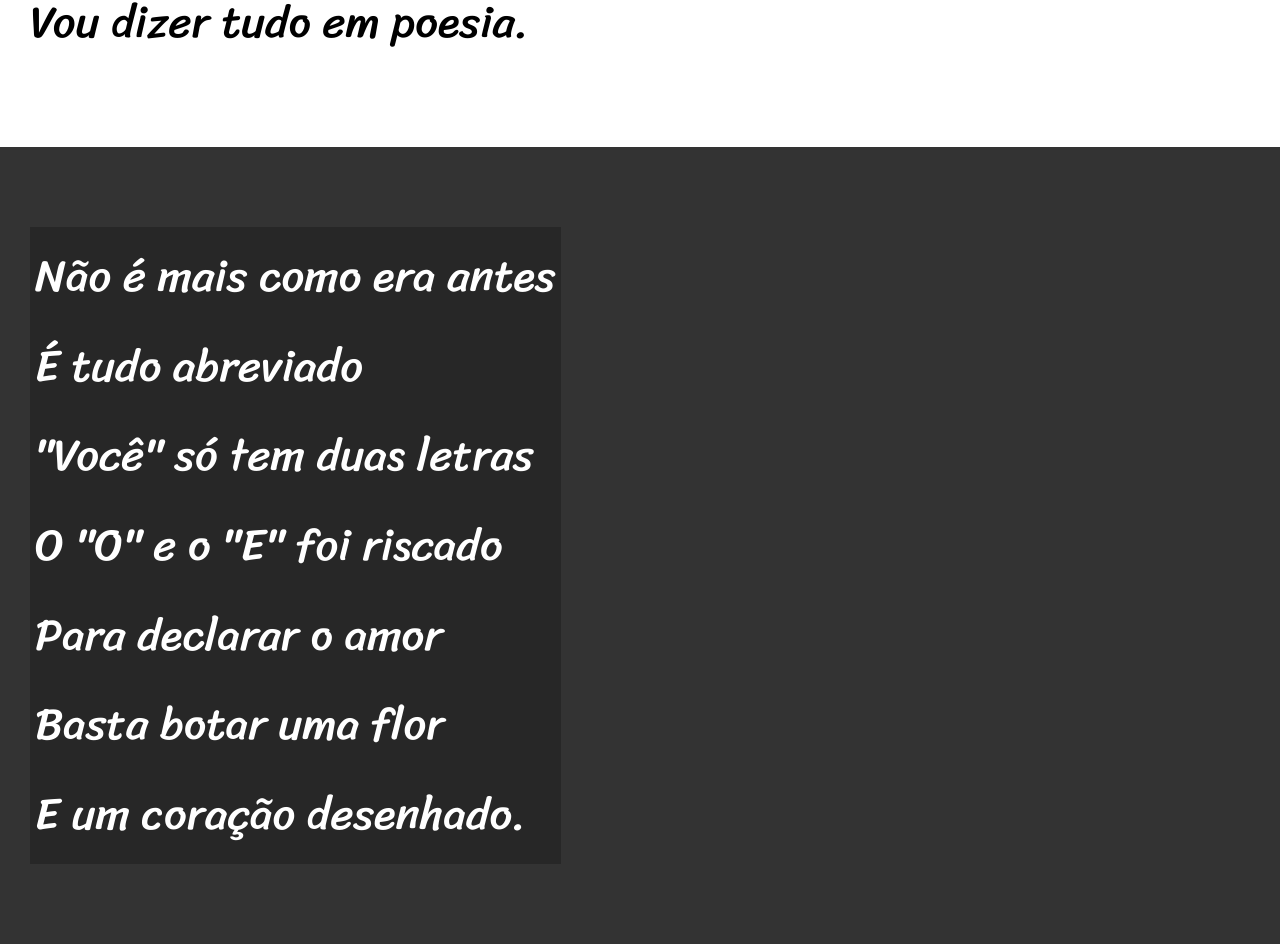
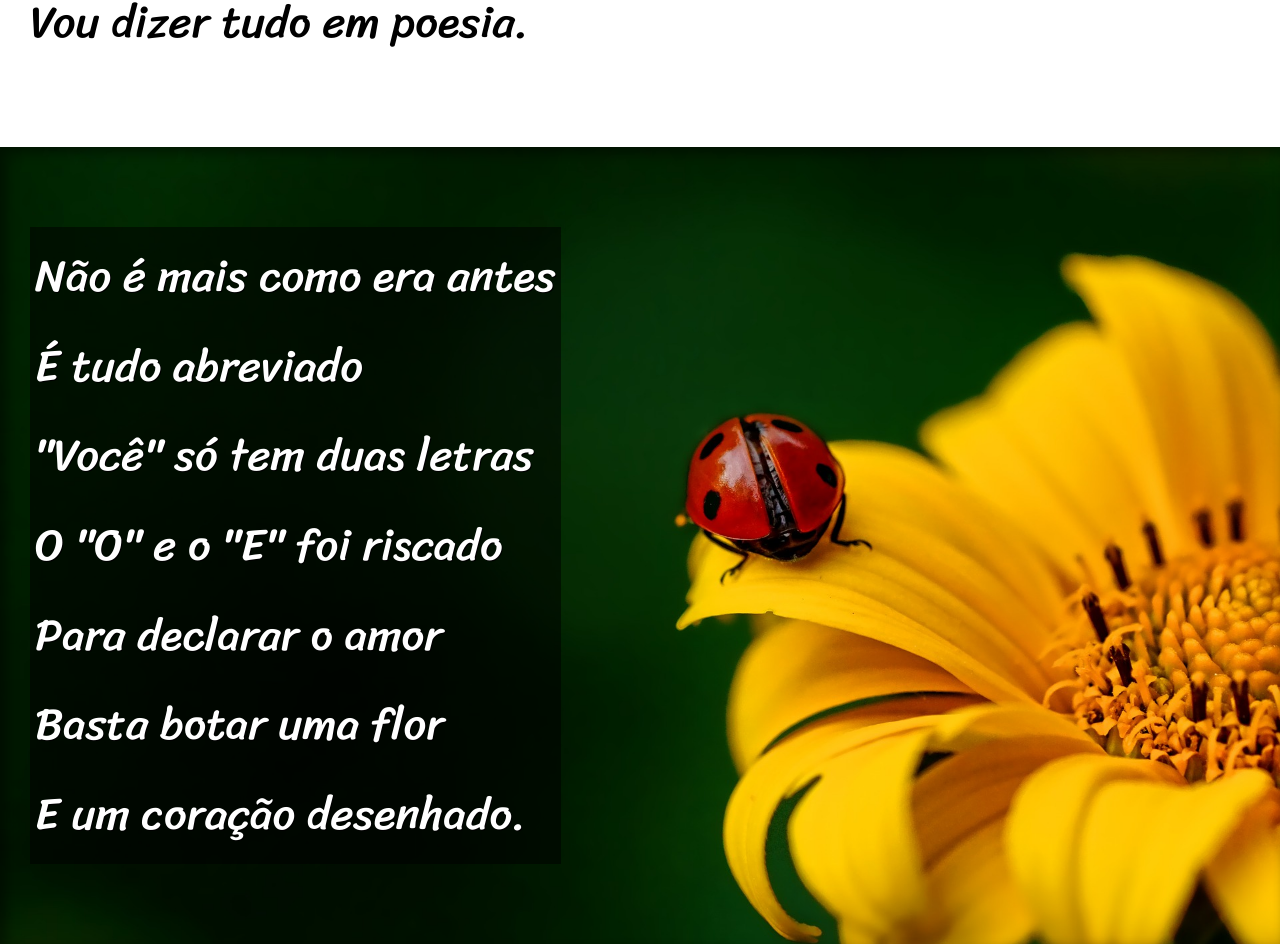
Before and after one commit to Guteu/html-css, a plain HTML site: page desafios/d012-projeto-cordel/index.html in a window 1280 px wide. Shown: the part 900-1844 px from the top of the page. Drawn offline with Linux system fonts and the light colour scheme.

Commit message:
finalização projeto cordel

```diff
--- a/desafios/d012-projeto-cordel/estilo/style.css
+++ b/desafios/d012-projeto-cordel/estilo/style.css
@@ -66,13 +66,30 @@ section.normal {
 
 section.imagem {
     background-color: rgb(51, 51, 51);
+    background-size: cover;
     color: white;
+    box-shadow: inset 6px 6px 13px 0px rgba(0, 0, 0, 0.469);
+    background-attachment: fixed;
 }
 
 section.imagem > p {
-    background-color: rgba(0, 0, 0, 0.237);
+    background-color: rgba(0, 0, 0, 0.537);
     display: inline-block;
     padding: 5px;
+    text-shadow: 1px 1px 0px black;
+}
+
+section > p {
+    padding-bottom: 2em;
+}
+
+section#img01 {
+    background-image: url('../imagens/background001.jpg');
+    background-position: right center;
+}
+
+section#img02 {
+    background-image: url('../imagens/background002.jpg');
 }
 
 footer {
--- a/desafios/d012-projeto-cordel/index.html
+++ b/desafios/d012-projeto-cordel/index.html
@@ -9,7 +9,7 @@
 <body>
     <header>
         <h1>Cordel Moderno</h1>
-        <p>Por <a href="https://www.recantodasletras.com.br/poesias/3186743">Milton Duarte</a></p>
+        <p>Por <a href="https://www.recantodasletras.com.br/poesias/3186743" target="_blank">Milton Duarte</a></p>
     </header>
 
     <section class="normal">
@@ -22,7 +22,7 @@
         Vou dizer tudo em poesia.
     </section>
 
-    <section class="imagem">
+    <section class="imagem" id="img01">
         <p>
             Não é mais como era antes<br>
             É tudo abreviado<br>
@@ -55,7 +55,7 @@
         </p>
     </section>
 
-    <section class="imagem">
+    <section class="imagem" id="img02">
         <p>
             Tenho saudade das cartas <br>
             Escritas com a própria mão <br>
```
